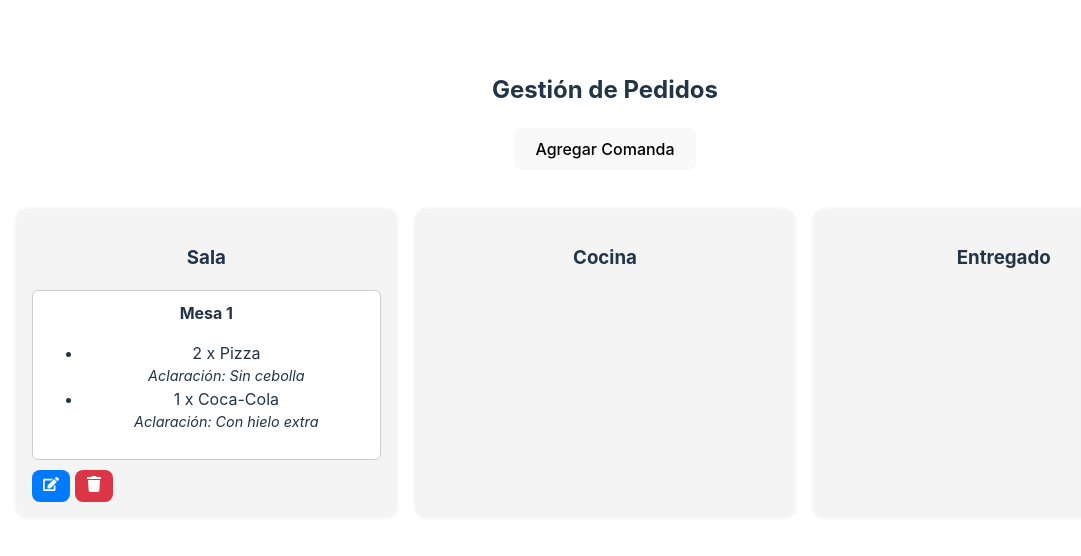
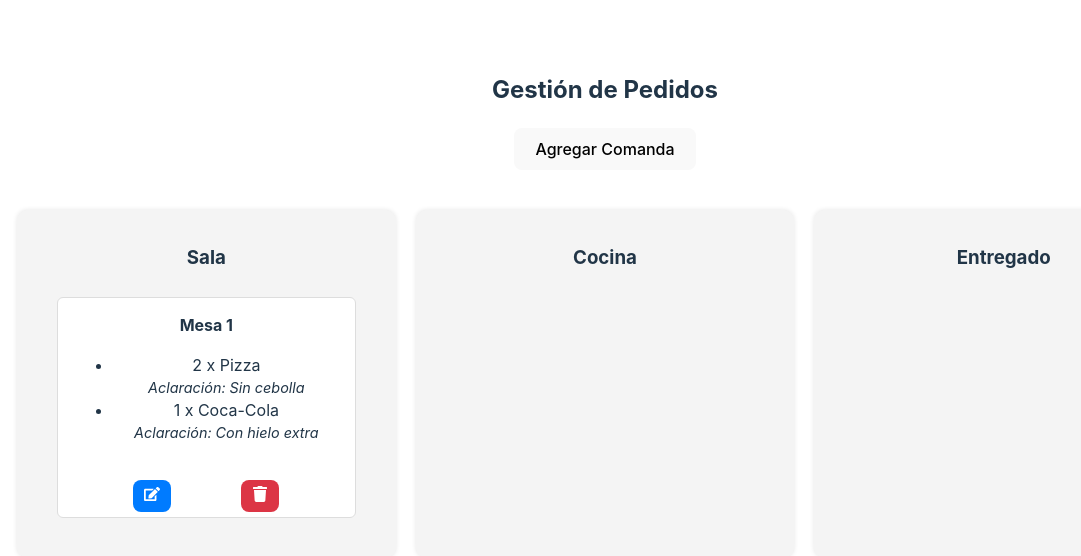
Before and after one commit to tomas-tissera/GestorComandas, a React (Vite) app: page / in a window 1280 px wide. Shown: the top 556 px of the page, without its empty margins (35-1116 px from the left). Built offline with nearby package versions, Linux system fonts and the light colour scheme.

Commit message:
se mejoro css

```diff
--- a/src/components/tareas/TaskBoard.jsx
+++ b/src/components/tareas/TaskBoard.jsx
@@ -40,11 +40,11 @@ function DraggableItem({ task }) {
     transform: transform
       ? `translate(${transform.x}px, ${transform.y}px)`
       : undefined,
-    border: "1px solid #ccc",
     padding: "10px",
     borderRadius: "6px",
+    marginBottom: "10px",
+
     backgroundColor: "#fff",
-    marginBottom: "10px",
     cursor: "grab",
   };
 
@@ -191,9 +191,9 @@ export default function TaskBoard() {
           {columns.map((col) => (
             <DroppableColumn key={col} id={col}>
               {tasks[col].map((task) => (
-                <div key={task.id}>
+                <div key={task.id} className={styles.boardItem}>
                   <DraggableItem task={task} />
-                  <div style={{ display: "flex", gap: "5px" }}>
+                  <div className={styles.boardIcon} >
                     <button
                       onClick={() => handleEditComanda(task)}
                       style={{
--- a/src/components/tareas/TaskBoard.module.css
+++ b/src/components/tareas/TaskBoard.module.css
@@ -25,9 +25,6 @@
 .task {
   padding: 10px;
   margin: 8px 0;
-  background-color: #ffffff;
-  border: 1px solid #ddd;
-  border-radius: 6px;
   cursor: grab;
   transition: box-shadow 0.2s ease;
 }
@@ -47,3 +44,15 @@
 .task li {
   margin-bottom: 5px;
 }
+.boardItem{
+  background-color: red;
+  padding: 5px;
+  margin: 25px;
+  background-color: #ffffff;
+  border: 1px solid #ddd;
+  border-radius: 6px;
+}
+.boardIcon{
+ display: flex;
+ justify-content: space-evenly;
+}
```
